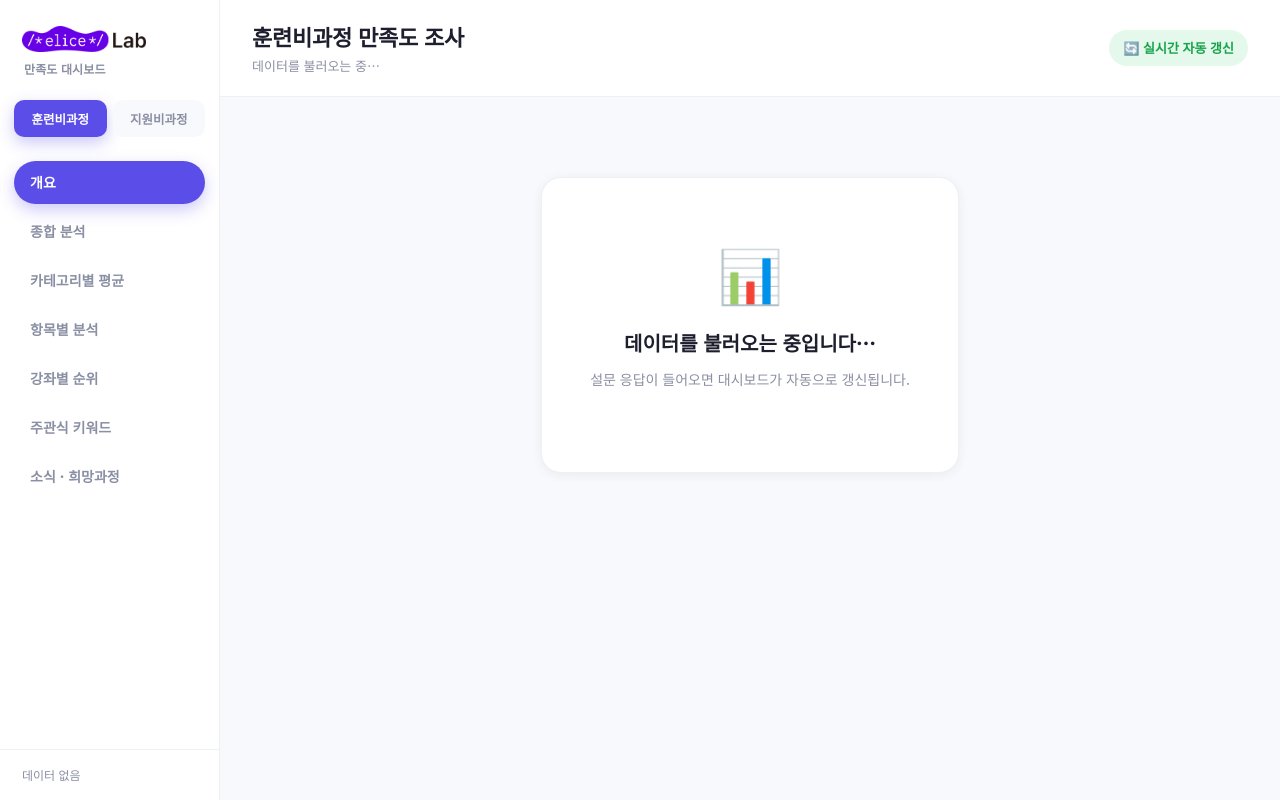
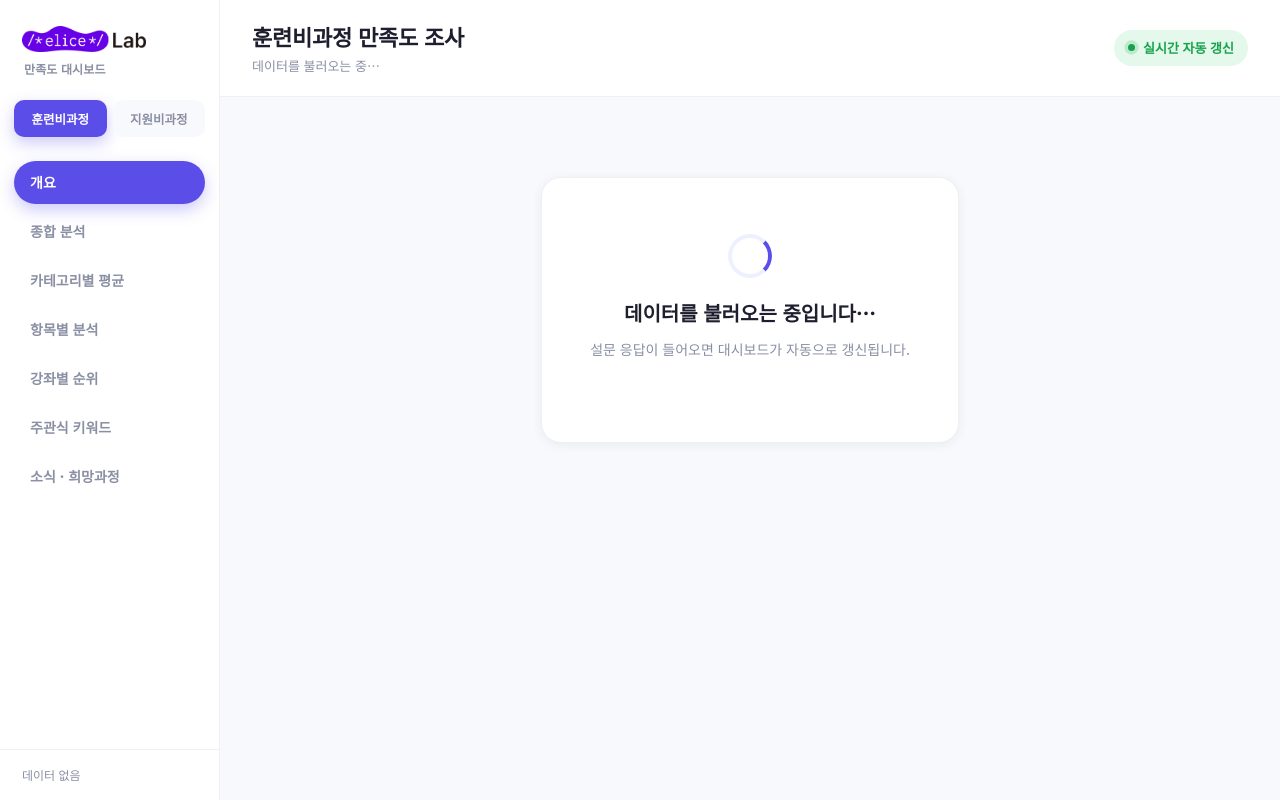
Before and after one commit to kej0987/dashboard, a FastAPI app: page / in a window 1280 px wide. Run offline with FastAPI, Linux system fonts and the light colour scheme; data that the repository does not hold is empty.

Commit message:
AI스러운 흔한 디자인 패턴 정리 (이모지/장식 아이콘/그림자 토큰)
진단(실제 화면 기준):
- 섹션 제목 6곳 + 카테고리 카드 3개에 의미 없는 그라데이션 "글래스모피즘" 아이콘 반복
- 이모지 10곳 이상 (🔄📊👍🔧🥇🥈🥉🏆📌📝, 최근 추가한 종합분석 요약의 👍⚠️✅ 포함) —
  대부분 이미 색상(금은동 배지, 초록/주황 카드)으로 같은 정보를 중복 전달 중
- 활성 탭/네비 그림자가 동일한 rgba 값을 두 곳에 따로 정의

수정:
- templates/dashboard.html: section-title data-icon 속성 전부 제거, glassGrad defs 삭제,
  이모지 전부 텍스트/아이콘 없는 형태로 교체
- static/js/dashboard.js: 장식용 ICONS(category/items/ranking/keywords/extra/overview)
  와 주입 로직 삭제. 카테고리 카드 3개는 KPI 카드와 똑같은 플랫 단색 원형 아이콘(보라/
  파랑/주황)으로 재설계해 KPI 행과 시각적으로 일관되게 함. RANK_MEDALS·h-badge·
  ai-summary-icon 삭제(이미 색상 배지로 표현 중이라 중복). ai-summary 렌더링을
  innerHTML→textContent 로 변경(안전성 겸 정리)
- analyzer.py / ai_keywords.py: 종합 분석 요약의 이모지 라벨(👍⚠️✅)을
  "잘하고 있는 것/문제가 되는 것/다음에 할 일" 텍스트 라벨로 교체(AI 프롬프트도 동일 지시)
- static/css/style.css: --shadow-active 토큰 추가해 활성 탭/네비 그림자 통일,
  .gicon/.h-badge/.ai-summary-icon/.empty-icon 등 죽은 CSS 정리, 실시간 배지는
  이모지 대신 pulse 애니메이션 dot(prefers-reduced-motion 지원), 빈 상태는 스피너로 교체

유지: 기존 라우팅·데이터·기능 변경 없음. Noto Sans KR, 3색(보라/주황/파랑) 팔레트,
카테고리 3개(실제 데이터 기반) 등은 이미 적절해 손대지 않음.

Co-Authored-By: Claude Sonnet 5 <noreply@anthropic.com>

```diff
--- a/static/css/style.css
+++ b/static/css/style.css
@@ -17,7 +17,8 @@
   --bg: #F8F9FC;
   --card: #FFFFFF;
 
-  --shadow: 0 2px 12px rgba(0, 0, 0, 0.06);
+  --shadow: 0 2px 12px rgba(0, 0, 0, 0.06);         /* 기본(카드 등 정지 상태) */
+  --shadow-active: 0 6px 16px rgba(91, 78, 232, 0.30); /* 활성/강조 상태(보라 기준) */
   --radius: 16px;
   --gap: 24px;
 
@@ -73,7 +74,7 @@ body {
   transition: background .15s, color .15s;
 }
 .tab-btn:hover { background: var(--primary-soft); color: var(--primary); }
-.tab-btn.active { background: var(--primary); color: #fff; box-shadow: 0 6px 16px rgba(91, 78, 232, 0.30); }
+.tab-btn.active { background: var(--primary); color: #fff; box-shadow: var(--shadow-active); }
 /* 지원비과정 탭은 훈련비(보라)와 구분되게 오렌지로 강조 — 탭 전환이 눈에 띄도록 */
 .tab-btn[data-survey="support"].active { background: var(--orange); box-shadow: 0 6px 16px rgba(245, 158, 11, 0.35); }
 
@@ -87,7 +88,7 @@ body {
 .nav-item:hover { background: var(--primary-soft); color: var(--primary); }
 .nav-item.active {
   background: var(--primary); color: #fff;
-  box-shadow: 0 6px 16px rgba(91, 78, 232, 0.30);
+  box-shadow: var(--shadow-active);
 }
 .nav-item.active:hover { background: var(--primary-dark); color: #fff; }
 
@@ -144,12 +145,24 @@ body {
 }
 .other-count { font-weight: 700; color: var(--primary); font-size: 12px; }
 
-/* 자동 갱신 배지 */
+/* 자동 갱신 배지 — 이모지 대신 점 인디케이터로 "실시간" 의미 전달 */
 .auto-badge {
-  display: inline-flex; align-items: center; gap: 6px;
+  display: inline-flex; align-items: center; gap: 8px;
   background: rgba(34, 197, 94, 0.12); color: #16a34a;
   padding: 8px 14px; border-radius: 999px;
   font-size: 13px; font-weight: 700;
+}
+.auto-badge .live-dot {
+  width: 7px; height: 7px; border-radius: 50%; background: #16a34a; flex-shrink: 0;
+  animation: livePulse 2s ease-out infinite;
+}
+@keyframes livePulse {
+  0% { box-shadow: 0 0 0 0 rgba(22, 163, 74, 0.45); }
+  70% { box-shadow: 0 0 0 6px rgba(22, 163, 74, 0); }
+  100% { box-shadow: 0 0 0 0 rgba(22, 163, 74, 0); }
+}
+@media (prefers-reduced-motion: reduce) {
+  .auto-badge .live-dot { animation: none; }
 }
 
 /* 업로드 버튼 — 보라색 solid */
@@ -172,7 +185,7 @@ body {
   padding: 56px 48px; text-align: center; max-width: 460px;
   box-shadow: var(--shadow);
 }
-.empty-icon { font-size: 52px; margin-bottom: 16px; }
+.empty-spinner { margin: 0 auto 20px; }
 .empty-card h2 { font-size: 20px; margin-bottom: 10px; font-weight: 800; }
 .empty-card p { color: var(--text-mut); font-size: 14px; line-height: 1.6; margin-bottom: 26px; }
 
@@ -184,10 +197,6 @@ body {
   font-size: 20px; font-weight: 800; margin-bottom: 18px;
   letter-spacing: -0.01em; color: var(--text);
 }
-
-/* 글래스모피즘 아이콘 */
-.gicon { width: 24px; height: 24px; flex-shrink: 0; display: inline-block; vertical-align: middle; }
-.section-title .gicon { width: 26px; height: 26px; }
 
 /* ---------- 강좌 필터 ---------- */
 .filter-section {
@@ -259,8 +268,12 @@ body {
   border-radius: var(--radius); padding: 26px 24px; box-shadow: var(--shadow);
   text-align: center;
 }
-.cat-card .cat-icon { margin-bottom: 10px; height: 48px; display: flex; align-items: center; justify-content: center; }
-.cat-card .cat-icon .gicon { width: 48px; height: 48px; }
+/* KPI 카드와 같은 톤(보라/파랑/주황)의 플랫 원형 아이콘 — 장식용 그라데이션 대신 의미색만 사용 */
+.cat-card .cat-icon {
+  margin: 0 auto 14px; width: 52px; height: 52px; border-radius: 16px;
+  display: flex; align-items: center; justify-content: center;
+}
+.cat-card .cat-icon svg { width: 26px; height: 26px; }
 .cat-card .cat-name { font-size: 14px; font-weight: 700; color: var(--text); }
 .cat-card .cat-score { font-size: 42px; font-weight: 900; color: var(--primary); margin: 6px 0 4px; line-height: 1; }
 .cat-card .cat-score small { font-size: 17px; font-weight: 700; color: var(--text-mut); }
@@ -281,9 +294,8 @@ body {
   display: flex; align-items: center; gap: 14px;
   border-radius: 14px; padding: 16px 18px; border: 1px solid var(--border);
 }
-.highlight.best { background: #F0FDF4; border-color: #BBF7D0; }
-.highlight.worst { background: #FFF7ED; border-color: #FED7AA; }
-.highlight .h-badge { font-size: 22px; }
+.highlight.best { background: #F0FDF4; border-color: #BBF7D0; border-left: 4px solid #16A34A; }
+.highlight.worst { background: #FFF7ED; border-color: #FED7AA; border-left: 4px solid #EA580C; }
 .highlight .h-label { font-size: 12px; color: var(--text-mut); font-weight: 600; }
 .highlight .h-name { font-size: 15px; font-weight: 700; margin-top: 2px; }
 .highlight .h-score { font-size: 22px; font-weight: 900; margin-left: auto; }
@@ -371,7 +383,6 @@ body {
   background: var(--primary-soft); border: 1px solid var(--primary-light);
   border-radius: 14px; padding: 16px 18px; margin-bottom: 20px;
 }
-.ai-summary .ai-summary-icon { font-size: 20px; line-height: 1.4; }
 .ai-summary p { font-size: 14px; line-height: 1.65; color: var(--text); margin: 0; }
 
 /* 종합 분석 요약 카드 (KPI 바로 아래) */
@@ -427,6 +438,9 @@ body {
   animation: spin .8s linear infinite;
 }
 @keyframes spin { to { transform: rotate(360deg); } }
+@media (prefers-reduced-motion: reduce) {
+  .spinner { animation-duration: 2.4s; }
+}
 
 /* 토스트 */
 .toast {
--- a/static/js/dashboard.js
+++ b/static/js/dashboard.js
@@ -29,9 +29,9 @@ function scoreColor(v) {
 }
 
 // 순위 강조 색상 (금·은·동) — 항목별 평균 / 종합 만족도 순위 상위 3개 구분
+// (배지 자체가 이미 금/은/동 색으로 순위를 나타내므로 별도 메달 이모지는 쓰지 않는다)
 const RANK_COLORS = ["#f5a623", "#9aa3b2", "#c77b30"]; // 1위·2위·3위
 const RANK_REST = "#b9b2f0"; // 4위 이하 (옅은 퍼플)
-const RANK_MEDALS = ["🥇", "🥈", "🥉"];
 function rankColor(idx) { return idx < 3 ? RANK_COLORS[idx] : RANK_REST; }
 
 // 리스트의 상위 N개만 노출하고 나머지는 "더보기" 버튼으로 토글한다.
@@ -67,24 +67,24 @@ function applyCollapse(listEl, visible) {
   listEl.insertAdjacentElement("afterend", btn);
 }
 
-// 글래스모피즘 SVG 아이콘 (그라데이션 url(#glassGrad) 은 HTML defs 에 정의)
-const ICONS = {
-  category: `<svg class="gicon" viewBox="0 0 24 24" fill="none"><path d="M5 12.5 12.5 5H19a1 1 0 0 1 1 1v6.5L12.5 20a2 2 0 0 1-2.8 0L5 15.3a2 2 0 0 1 0-2.8z" fill="url(#glassGrad)" opacity="0.9"/><circle cx="15.4" cy="8.6" r="1.4" fill="#fff" opacity="0.9"/></svg>`,
-  items: `<svg class="gicon" viewBox="0 0 24 24" fill="none"><rect x="4" y="11" width="4.2" height="9" rx="1.6" fill="url(#glassGrad)" opacity="0.5"/><rect x="9.9" y="7" width="4.2" height="13" rx="1.6" fill="url(#glassGrad)" opacity="0.78"/><rect x="15.8" y="4" width="4.2" height="16" rx="1.6" fill="url(#glassGrad)" opacity="1"/></svg>`,
-  ranking: `<svg class="gicon" viewBox="0 0 24 24" fill="none"><path d="M7 4h10v4a5 5 0 0 1-10 0z" fill="url(#glassGrad)" opacity="0.92"/><path d="M5 5h2v2.4A2.5 2.5 0 0 1 5 5zM17 5h2a2.5 2.5 0 0 1-2 2.4z" fill="url(#glassGrad)" opacity="0.55"/><rect x="11" y="12" width="2" height="3" fill="url(#glassGrad)" opacity="0.9"/><rect x="9.4" y="15.3" width="5.2" height="2.2" rx="1" fill="url(#glassGrad)" opacity="0.7"/><rect x="7.8" y="17.8" width="8.4" height="2.5" rx="1.2" fill="url(#glassGrad)" opacity="0.95"/></svg>`,
-  keywords: `<svg class="gicon" viewBox="0 0 24 24" fill="none"><rect x="11" y="10" width="10" height="8" rx="3.5" fill="url(#glassGrad)" opacity="0.33"/><rect x="3" y="3" width="13" height="10" rx="4" fill="url(#glassGrad)" opacity="0.92"/><path d="M7 12.5v3.2l3.4-3.2z" fill="url(#glassGrad)" opacity="0.92"/><circle cx="7" cy="8" r="1.1" fill="#fff"/><circle cx="9.6" cy="8" r="1.1" fill="#fff"/><circle cx="12.2" cy="8" r="1.1" fill="#fff"/></svg>`,
-  extra: `<svg class="gicon" viewBox="0 0 24 24" fill="none"><path d="M6 16v-6a6 6 0 0 1 12 0v6l1.6 2.2a.6.6 0 0 1-.5 1H4.9a.6.6 0 0 1-.5-1z" fill="url(#glassGrad)" opacity="0.9"/><path d="M9.5 19.6a2.5 2.5 0 0 0 5 0z" fill="url(#glassGrad)" opacity="0.95"/><circle cx="18" cy="6" r="2.8" fill="url(#glassGrad)" opacity="0.45"/></svg>`,
-  compose: `<svg class="gicon" viewBox="0 0 24 24" fill="none"><rect x="7" y="4" width="13" height="16" rx="3" fill="url(#glassGrad)" opacity="0.33"/><rect x="4" y="6" width="13" height="14" rx="3" fill="url(#glassGrad)" opacity="0.92"/><path d="M7 11h7M7 14.5h7" stroke="#fff" stroke-width="1.4" stroke-linecap="round" opacity="0.85"/></svg>`,
-  instructor: `<svg class="gicon" viewBox="0 0 24 24" fill="none"><circle cx="15.5" cy="8.5" r="4" fill="url(#glassGrad)" opacity="0.33"/><circle cx="11.5" cy="8" r="3.7" fill="url(#glassGrad)" opacity="0.95"/><path d="M4.5 20c0-3.9 3.1-6.6 7-6.6s7 2.7 7 6.6z" fill="url(#glassGrad)" opacity="0.9"/></svg>`,
-  effect: `<svg class="gicon" viewBox="0 0 24 24" fill="none"><circle cx="12" cy="12" r="9" fill="url(#glassGrad)" opacity="0.26"/><circle cx="12" cy="12" r="5.6" fill="url(#glassGrad)" opacity="0.6"/><circle cx="12" cy="12" r="2.4" fill="url(#glassGrad)" opacity="1"/></svg>`,
-};
-ICONS.overview = ICONS.effect;  // 종합 분석 요약 섹션도 같은 아이콘 재사용
-
-// 카테고리 아이콘/설명
+// 카테고리 카드 아이콘 — KPI 카드와 같은 플랫 원형 스타일(장식용 그라데이션 없음).
+// "강사 역량"/"교육 효과"는 KPI 카드와 완전히 같은 아이콘·색을 재사용해 두 섹션이 같은 의미임을 알 수 있게 한다.
 const CAT_META = {
-  "교육 구성": { icon: ICONS.compose, desc: "내용 · 자료 · 환경 · 시간 · 운영" },
-  "강사 역량": { icon: ICONS.instructor, desc: "전문성 · 전달력 · 질문응답 · 참여" },
-  "교육 효과": { icon: ICONS.effect, desc: "지식습득 · 목표달성 · 실무적용" },
+  "교육 구성": {
+    colorClass: "ico-purple",
+    icon: `<svg viewBox="0 0 24 24" fill="none"><rect x="5" y="4" width="14" height="16" rx="2.5" stroke="#fff" stroke-width="1.8"/><path d="M8.5 9h7M8.5 12.5h7M8.5 16h4.5" stroke="#fff" stroke-width="1.8" stroke-linecap="round"/></svg>`,
+    desc: "내용 · 자료 · 환경 · 시간 · 운영",
+  },
+  "강사 역량": {
+    colorClass: "ico-blue",
+    icon: `<svg viewBox="0 0 24 24" fill="none"><circle cx="12" cy="8" r="3.8" fill="#fff"/><path d="M5 20c0-3.9 3.1-6.2 7-6.2s7 2.3 7 6.2z" fill="#fff"/></svg>`,
+    desc: "전문성 · 전달력 · 질문응답 · 참여",
+  },
+  "교육 효과": {
+    colorClass: "ico-orange",
+    icon: `<svg viewBox="0 0 24 24" fill="none"><circle cx="12" cy="12" r="8.5" stroke="#fff" stroke-width="2"/><circle cx="12" cy="12" r="4.5" stroke="#fff" stroke-width="2"/><circle cx="12" cy="12" r="1.6" fill="#fff"/></svg>`,
+    desc: "지식습득 · 목표달성 · 실무적용",
+  },
 };
 
 // 점수 분포에 맞춰 차트 축 최소값을 자동 계산(미세한 차이를 강조)
@@ -287,11 +287,11 @@ function renderCategories(cats) {
   grid.innerHTML = "";
   cats.forEach((c) => {
     const pct = Math.max(0, Math.min(100, (c.score / 5) * 100));
-    const m = CAT_META[c.name] || { icon: ICONS.category, desc: "" };
+    const m = CAT_META[c.name] || { colorClass: "ico-purple", icon: "", desc: "" };
     const el = document.createElement("div");
     el.className = "cat-card";
     el.innerHTML = `
-      <div class="cat-icon">${m.icon}</div>
+      <div class="cat-icon ${m.colorClass}">${m.icon}</div>
       <div class="cat-name">${c.name}</div>
       <div class="cat-score">${c.score.toFixed(2)}<small> /5</small></div>
       <div class="cat-desc">${m.desc}</div>
@@ -378,12 +378,10 @@ function renderItems(items, categories) {
   const hi = sorted[0], low = sorted[sorted.length - 1];
   $("#highlight-row").innerHTML = `
     <div class="highlight best">
-      <span class="h-badge">🏆</span>
       <div><div class="h-label">가장 높은 항목</div><div class="h-name">${hi.name}</div></div>
       <span class="h-score">${hi.score.toFixed(2)}</span>
     </div>
     <div class="highlight worst">
-      <span class="h-badge">📌</span>
       <div><div class="h-label">개선이 필요한 항목</div><div class="h-name">${low.name}</div></div>
       <span class="h-score">${low.score.toFixed(2)}</span>
     </div>`;
@@ -395,7 +393,6 @@ function renderItems(items, categories) {
     const pct = Math.max(2, Math.min(100, (i.score / 5) * 100));
     const catTag = i.category ? i.category.split(" ").pop() : "";
     const isTop = idx < 3;
-    const medal = isTop ? RANK_MEDALS[idx] + " " : "";
     const barColor = isTop ? RANK_COLORS[idx] : RANK_REST;
     const scoreCol = isTop ? RANK_COLORS[idx] : "var(--text)";
     const row = document.createElement("div");
@@ -403,7 +400,7 @@ function renderItems(items, categories) {
     row.innerHTML = `
       <div class="item-code">${catTag}</div>
       <div>
-        <div class="item-label">${medal}${i.name}</div>
+        <div class="item-label">${i.name}</div>
         <div class="item-cat">${i.category || ""}</div>
       </div>
       <div class="item-bar"><span style="width:${pct}%;background:${barColor}"></span></div>
@@ -467,7 +464,10 @@ function renderKeywords(keywords, ai) {
 
   if (summaryText) {
     summary.style.display = "flex";
-    summary.innerHTML = `<span class="ai-summary-icon">📝</span><p>${summaryText}</p>`;
+    summary.innerHTML = "";
+    const p = document.createElement("p");
+    p.textContent = summaryText;
+    summary.appendChild(p);
   } else {
     summary.style.display = "none";
   }
@@ -635,12 +635,6 @@ function loadStatusAndDashboard() {
 
 /* ---------- 이벤트 ---------- */
 function init() {
-  // 섹션 제목에 글래스모피즘 아이콘 주입
-  document.querySelectorAll(".section-title[data-icon]").forEach((h) => {
-    const name = h.getAttribute("data-icon");
-    if (ICONS[name]) h.insertAdjacentHTML("afterbegin", ICONS[name]);
-  });
-
   // 업로드 UI 제거(자동 모드). 파일 입력이 있으면만 바인딩(하위호환).
   const fi = $("#file-input");
   if (fi) fi.addEventListener("change", (e) => uploadFile(e.target.files[0]));
--- a/templates/dashboard.html
+++ b/templates/dashboard.html
@@ -4,23 +4,12 @@
   <meta charset="UTF-8" />
   <meta name="viewport" content="width=device-width, initial-scale=1.0" />
   <title>엘리스랩 만족도 대시보드</title>
-  <link rel="stylesheet" href="/static/css/style.css?v=20260918" />
+  <link rel="stylesheet" href="/static/css/style.css?v=20260918b" />
   <link rel="preconnect" href="https://fonts.googleapis.com" />
   <link href="https://fonts.googleapis.com/css2?family=Noto+Sans+KR:wght@400;500;700;900&display=swap" rel="stylesheet" />
   <script src="https://cdn.jsdelivr.net/npm/chart.js@4.4.1/dist/chart.umd.min.js"></script>
 </head>
 <body>
-  <!-- 글래스모피즘 아이콘용 그라데이션 정의 -->
-  <svg width="0" height="0" style="position:absolute" aria-hidden="true">
-    <defs>
-      <linearGradient id="glassGrad" x1="0" y1="0" x2="1" y2="1">
-        <stop offset="0%" stop-color="#aeb9ff" />
-        <stop offset="55%" stop-color="#6f78f0" />
-        <stop offset="100%" stop-color="#8b5cf6" />
-      </linearGradient>
-    </defs>
-  </svg>
-
   <div class="layout">
     <!-- 사이드바 -->
     <aside class="sidebar">
@@ -54,14 +43,14 @@
           <p id="subtitle">데이터를 불러오는 중…</p>
         </div>
         <div class="topbar-actions">
-          <span class="auto-badge">🔄 실시간 자동 갱신</span>
+          <span class="auto-badge"><span class="live-dot"></span>실시간 자동 갱신</span>
         </div>
       </header>
 
       <!-- 로딩/빈 상태 -->
       <section id="empty-state" class="empty-state">
         <div class="empty-card">
-          <div class="empty-icon">📊</div>
+          <div class="spinner empty-spinner"></div>
           <h2>데이터를 불러오는 중입니다…</h2>
           <p>설문 응답이 들어오면 대시보드가 자동으로 갱신됩니다.</p>
         </div>
@@ -129,7 +118,7 @@
 
         <!-- 종합 분석 요약 -->
         <section id="sec-overview" class="section">
-          <h2 class="section-title" data-icon="overview">종합 분석 요약 <span class="card-tag" id="overview-tag"></span></h2>
+          <h2 class="section-title">종합 분석 요약 <span class="card-tag" id="overview-tag"></span></h2>
           <div class="card hidden" id="overview-card">
             <p class="overview-text" id="overview-text"></p>
             <p class="card-hint" id="overview-hint">전체 데이터 기준 요약입니다.</p>
@@ -138,13 +127,13 @@
 
         <!-- 카테고리별 평균 -->
         <section id="sec-category" class="section">
-          <h2 class="section-title" data-icon="category">카테고리별 평균</h2>
+          <h2 class="section-title">카테고리별 평균</h2>
           <div class="category-grid" id="category-grid"></div>
         </section>
 
         <!-- 항목별 분석 -->
         <section id="sec-items" class="section">
-          <h2 class="section-title" data-icon="items">항목별 분석</h2>
+          <h2 class="section-title">항목별 분석</h2>
           <div class="chart-row">
             <div class="card chart-card">
               <h3>항목별 평균 점수</h3>
@@ -164,7 +153,7 @@
 
         <!-- 강좌별 순위 -->
         <section id="sec-ranking" class="section">
-          <h2 class="section-title" data-icon="ranking">강좌별 종합 만족도 순위</h2>
+          <h2 class="section-title">강좌별 종합 만족도 순위</h2>
           <div class="card">
             <div class="ranking-list" id="ranking-list"></div>
           </div>
@@ -172,17 +161,17 @@
 
         <!-- 주관식 키워드 -->
         <section id="sec-keywords" class="section">
-          <h2 class="section-title" data-icon="keywords">주관식 키워드 분석 <span class="card-tag" id="kw-engine"></span></h2>
+          <h2 class="section-title">주관식 키워드 분석 <span class="card-tag" id="kw-engine"></span></h2>
           <div class="card">
             <div class="ai-summary" id="ai-summary"></div>
             <p class="card-hint">자주 언급된 단어를 빈도 크기로 표시합니다 (한국어 불용어 제거 · 복합어 우선).</p>
             <div class="kw-cols" id="kw-cols">
               <div class="kw-col pos">
-                <h3>👍 긍정 키워드 <span class="kw-sub">도움됨 · 좋았음</span></h3>
+                <h3>긍정 키워드 <span class="kw-sub">도움됨 · 좋았음</span></h3>
                 <div class="tagcloud pos" id="kw-positive"></div>
               </div>
               <div class="kw-col neg">
-                <h3>🔧 개선 키워드 <span class="kw-sub">아쉬움 · 요청</span></h3>
+                <h3>개선 키워드 <span class="kw-sub">아쉬움 · 요청</span></h3>
                 <div class="tagcloud neg" id="kw-negative"></div>
               </div>
             </div>
@@ -196,7 +185,7 @@
 
         <!-- 소식 · 희망과정 -->
         <section id="sec-extra" class="section">
-          <h2 class="section-title" data-icon="extra">교육 소식 수신 · 희망 훈련 과정</h2>
+          <h2 class="section-title">교육 소식 수신 · 희망 훈련 과정</h2>
           <div class="chart-row" id="extra-row">
             <div class="card chart-card" id="news-card">
               <h3>교육 소식 수신 동의</h3>
@@ -224,6 +213,6 @@
     <p id="overlay-text">데이터를 분석하는 중...</p>
   </div>
 
-  <script src="/static/js/dashboard.js?v=20260918"></script>
+  <script src="/static/js/dashboard.js?v=20260918b"></script>
 </body>
 </html>
```
Also changed, not shown: ai_keywords.py (+6 -5 lines), analyzer.py (+4 -4 lines).
